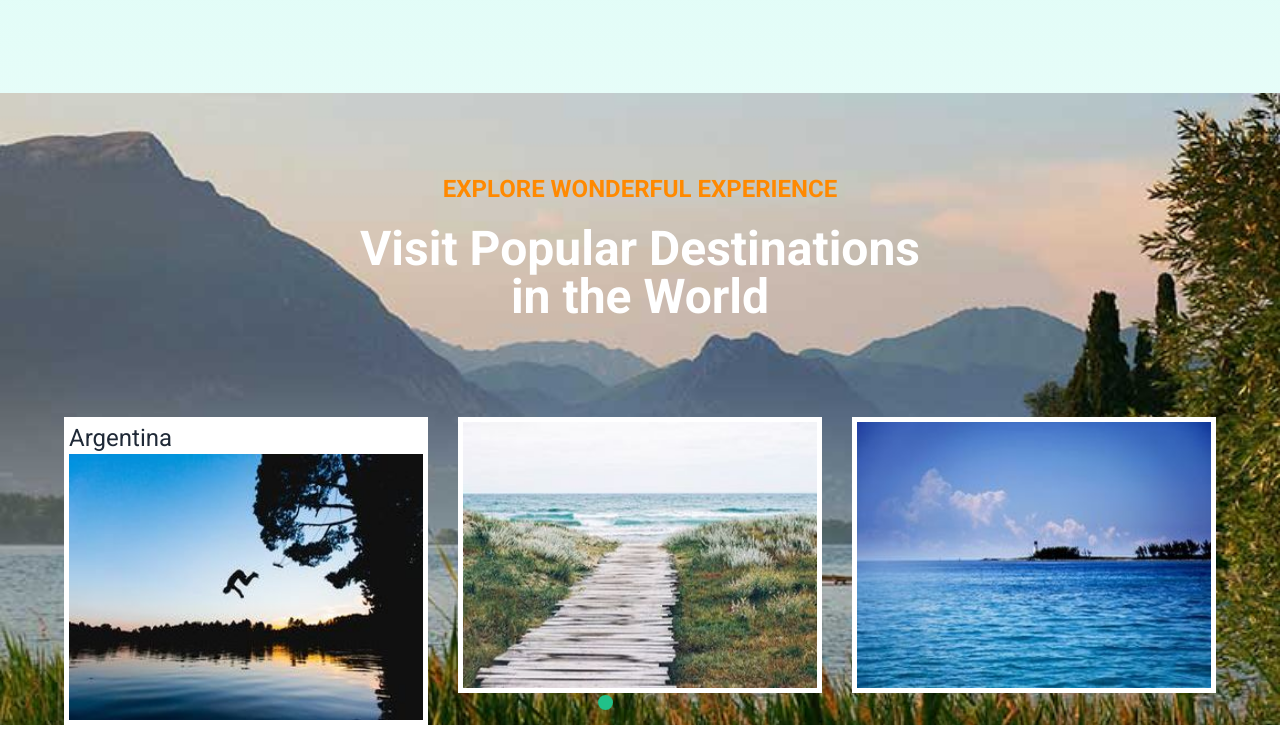
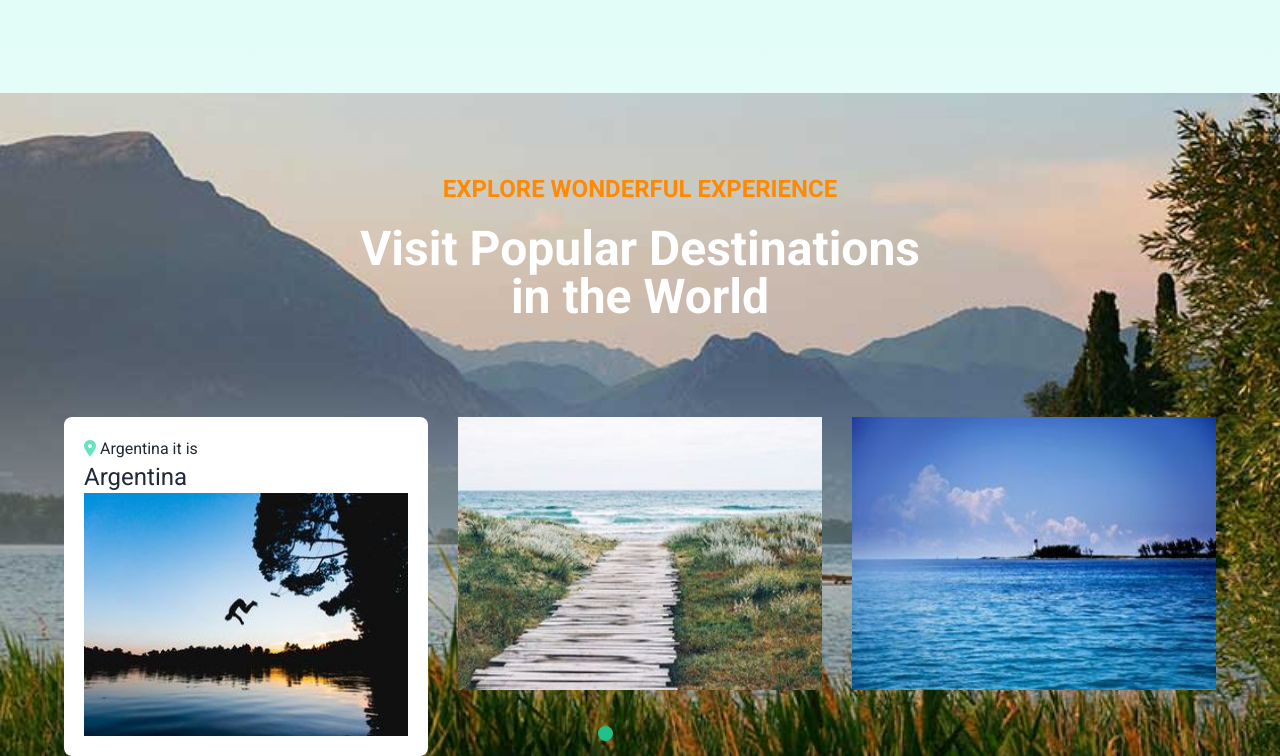
Before and after one commit to tanveer19/H01-natural-travel, a website built with Vite: page index.html in a window 1280 px wide. Shown: the part 1847-2603 px from the top of the page. Before the commit the page ends 2572 px from the top, so only its background shows below. Built offline with nearby package versions, Linux system fonts and the light colour scheme.

Commit message:
slider update

```diff
--- a/index.html
+++ b/index.html
@@ -5,10 +5,10 @@
     <link rel="icon" type="image/svg+xml" href="/images/nt-icon.png" />
     <meta name="viewport" content="width=device-width, initial-scale=1.0" />
     <title>Natural Travel</title>
-    <!-- <link
+    <link
       rel="stylesheet"
       href="https://cdnjs.cloudflare.com/ajax/libs/font-awesome/4.7.0/css/font-awesome.min.css"
-    /> -->
+    />
     <link
       rel="stylesheet"
       href="https://cdn.jsdelivr.net/npm/swiper@11/swiper-bundle.min.css"
@@ -767,7 +767,9 @@
       </div>
       <div class="max-w-6xl swiper swiper2">
         <div class="swiper-wrapper">
-          <div class="swiper-slide swiper2">
+          <div class="swiper-slide swiper2 p-5 rounded-lg">
+            <i class="fa-solid fa-location-dot" style="color: #63e6be"></i>
+            <span>Argentina it is</span>
             <h3 class="text-2xl">Argentina</h3>
             <img src="images/dive.jpg" alt="" />
           </div>
@@ -819,10 +821,10 @@
       });
     </script>
 
-    <!-- <script
+    <script
       src="https://kit.fontawesome.com/c5b8b41db0.js"
       crossorigin="anonymous"
-    ></script> -->
+    ></script>
     <!-- navbar -->
   </body>
 </html>
--- a/style-custom.css
+++ b/style-custom.css
@@ -189,7 +189,7 @@ body {
 
 .swiper-slide.swiper2 {
   background-color: white !important;
-  padding: 5px !important;
+  /* padding: 5px !important; */
 }
 
 .swiper-slide.swiper2 img {
```
